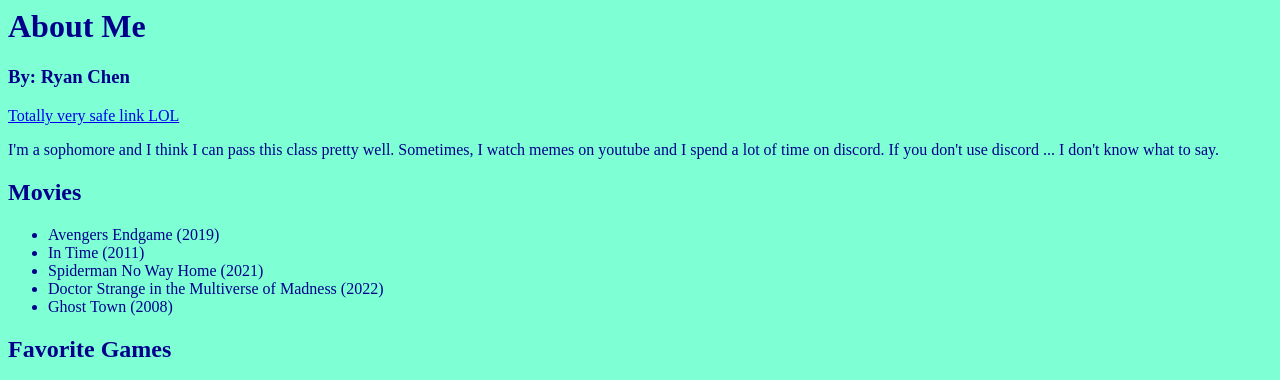
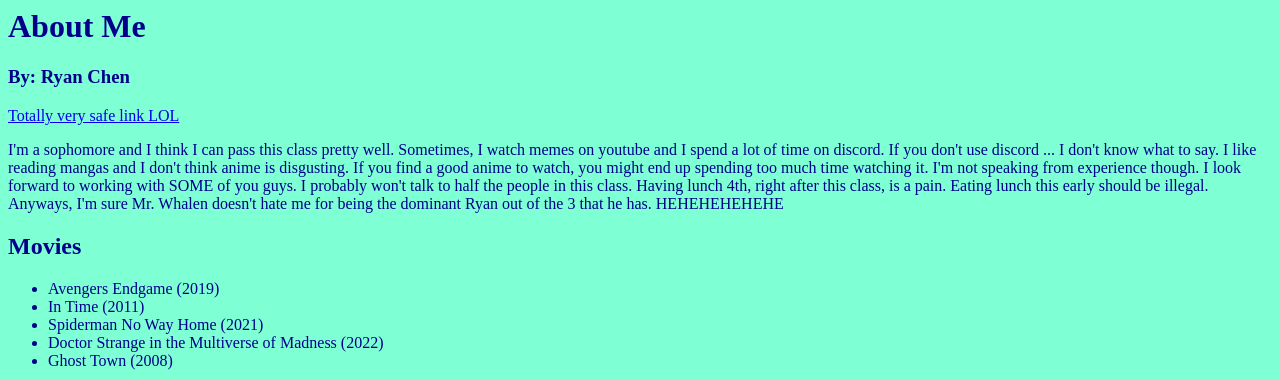
Before and after one commit to staten-island-tech/about-me-page-RyanChen979, a plain HTML site: page index.html in a window 1280 px wide. Shown: the top 380 px of the page. Drawn offline with Linux system fonts and the light colour scheme.

Commit message:
Update index.html

```diff
--- a/index.html
+++ b/index.html
@@ -19,7 +19,7 @@
 
         <a href="https://geekprank.com">Totally very safe link LOL</a>
 
-        <p>I'm a sophomore and I think I can pass this class pretty well. Sometimes, I watch memes on youtube and I spend a lot of time on discord. If you don't use discord ... I don't know what to say. </p>
+        <p>I'm a sophomore and I think I can pass this class pretty well. Sometimes, I watch memes on youtube and I spend a lot of time on discord. If you don't use discord ... I don't know what to say. I like reading mangas and I don't think anime is disgusting. If  you find a good anime to watch, you might end up spending too much time watching it. I'm not speaking from experience though. I look forward to working with SOME of you guys. I probably won't talk to half the people in this class. Having lunch 4th, right after this class, is a pain. Eating lunch this early should be illegal. Anyways, I'm sure Mr. Whalen doesn't hate me for being the dominant Ryan out of the 3 that he has. HEHEHEHEHEHE</p>
 
 
     <h2>Movies</h2>
```
